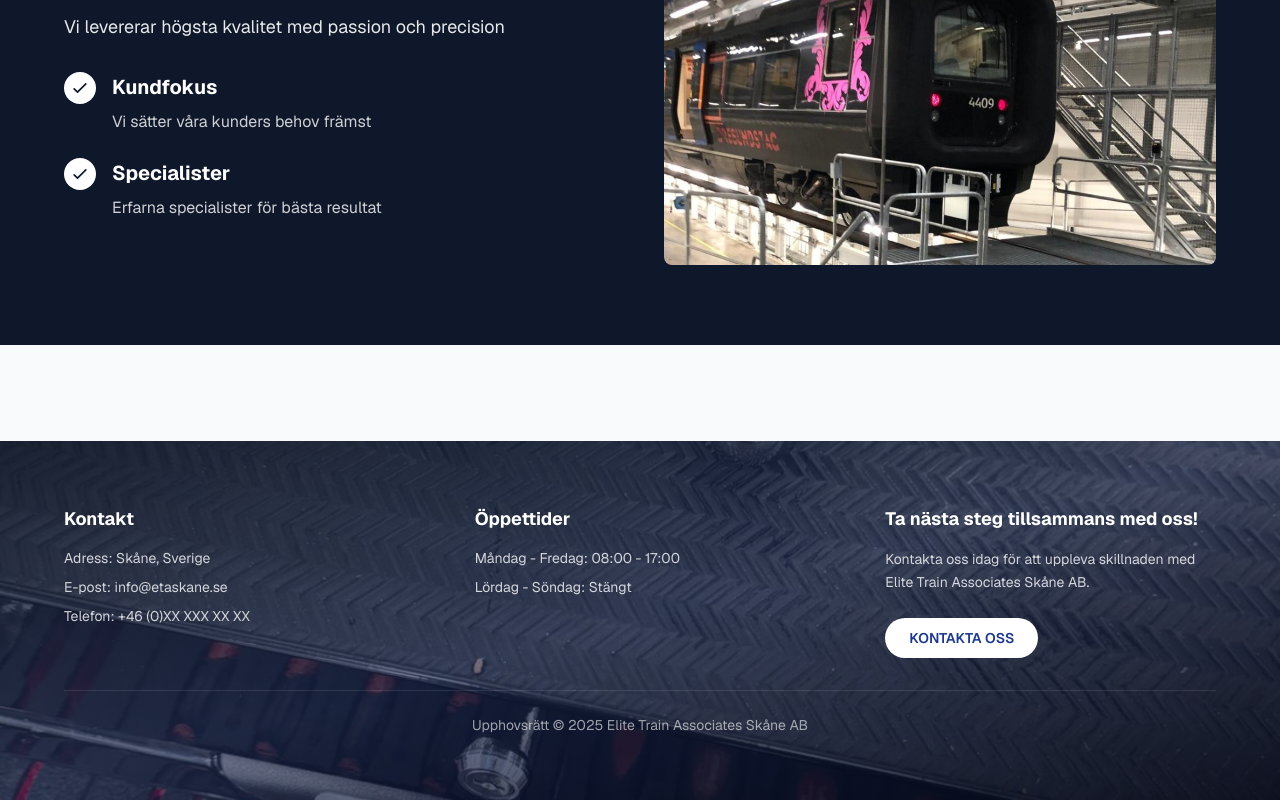
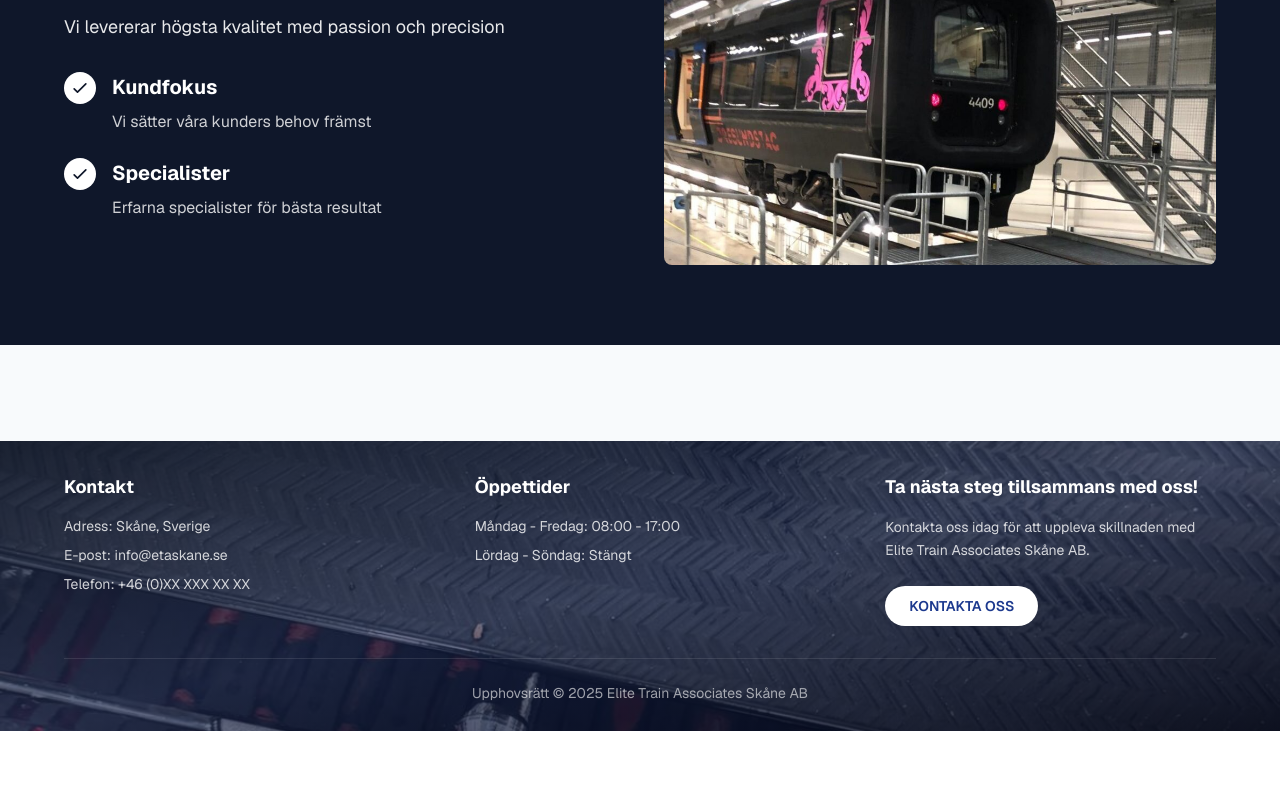
Before and after one commit to munchkin870411/ETA-Skane, a Next.js app: page / in a window 1280 px wide. Shown: the part 2095-2895 px from the top of the page. After the commit the page ends 2826 px from the top, so only its background shows below. Built offline with nearby package versions, Linux system fonts and the light colour scheme.

Commit message:
Refactor footer padding and grid gap for improved layout consistency

```diff
--- a/components/footer.module.css
+++ b/components/footer.module.css
@@ -1,8 +1,8 @@
 .footer {
   position: relative;
   color: white;
-  padding-top: 4rem;
-  padding-bottom: 4rem;
+  padding-top: 2rem;
+  padding-bottom: 1.7rem;
   padding-left: 1.5rem;
   padding-right: 1.5rem;
 }
@@ -23,13 +23,14 @@
 
 .grid {
   display: grid;
-  gap: 5rem;
+  gap: 2rem;
   margin-bottom: 2rem;
 }
 
 @media (min-width: 768px) {
   .grid {
     grid-template-columns: repeat(3, minmax(0, 1fr));
+    gap: 5rem;
   }
 }
 
```
